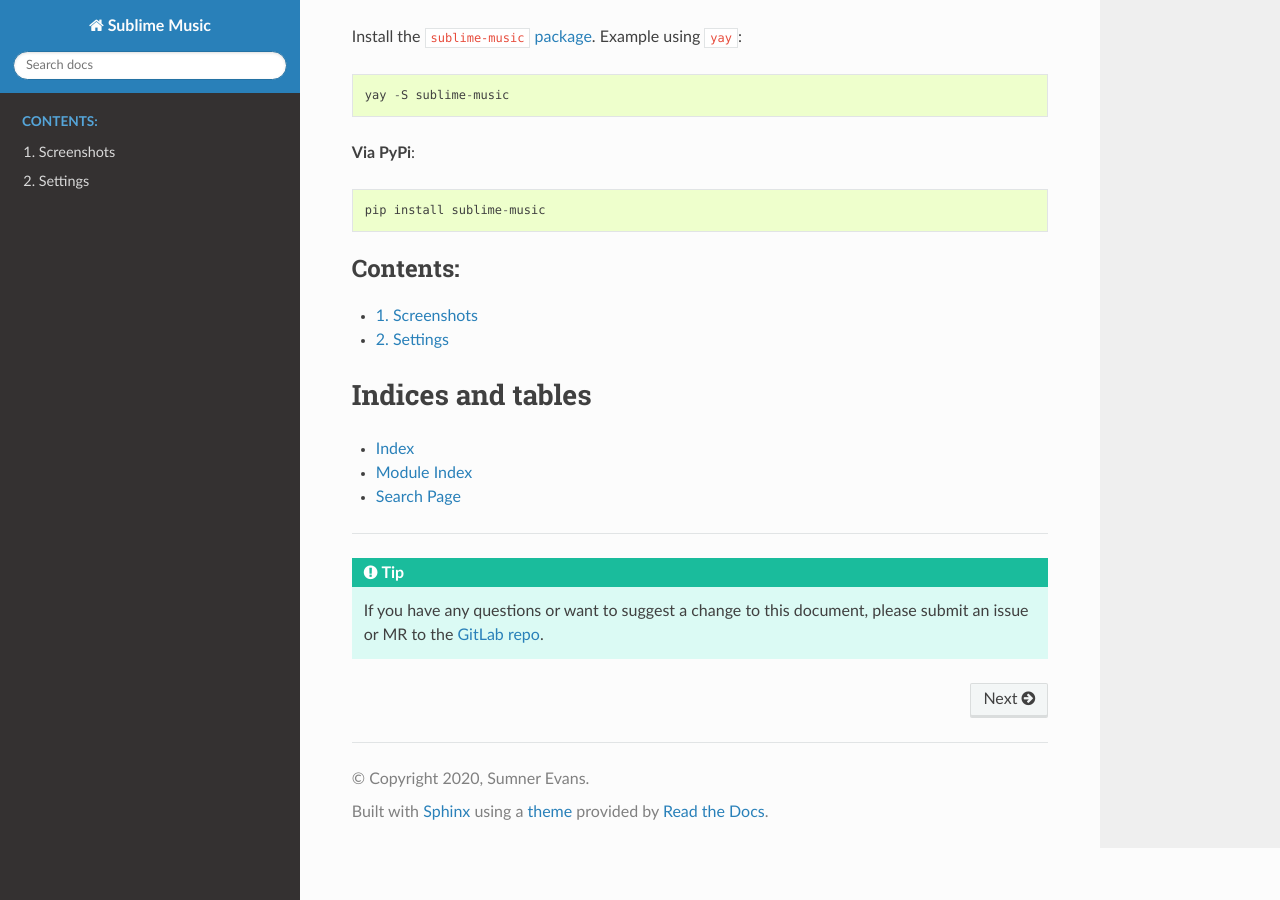
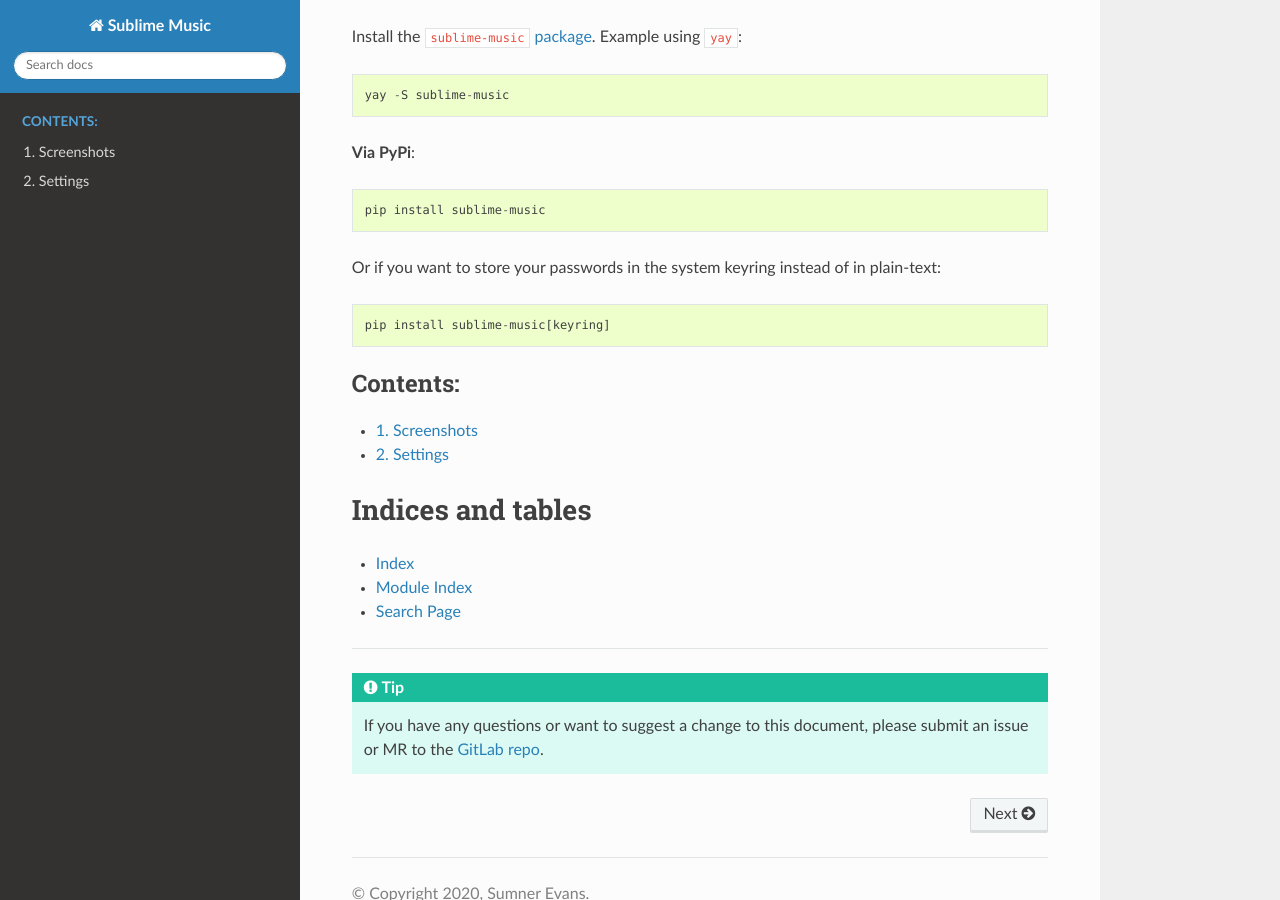
Before and after one commit to sublime-music/sublime-music, a Sphinx documentation site: the page built from docs/index.rst, in a window 1280 px wide and 900 px high, scrolled down 1229 px. Built offline with Sphinx 7.4.7 and the Read the Docs theme 2.0.0, drawn with Linux system fonts in a browser that asks for light colours; pages that are not in the unit, such as notebooks, are missing from menus.

Commit message:
Make keyring an optional dependency

```diff
--- a/docs/index.rst
+++ b/docs/index.rst
@@ -70,6 +70,11 @@
 
     pip install sublime-music
 
+Or if you want to store your passwords in the system keyring instead of in
+plain-text::
+
+    pip install sublime-music[keyring]
+
 .. toctree::
    :numbered:
    :maxdepth: 1
--- a/setup.py
+++ b/setup.py
@@ -59,7 +59,6 @@
         'deepdiff',
         'Deprecated',
         'fuzzywuzzy',
-        'keyring',
         'osxmmkeys ; sys_platform=="darwin"',
         'pychromecast',
         'PyGObject',
@@ -69,6 +68,10 @@
         'pyyaml',
         'requests',
     ],
+    extras_require={
+        "keyring": ["keyring"],
+    },
+
 
     # To provide executable scripts, use entry points in preference to the
     # "scripts" keyword. Entry points provide cross-platform support and
```
Also changed, not shown: 3 other files.
